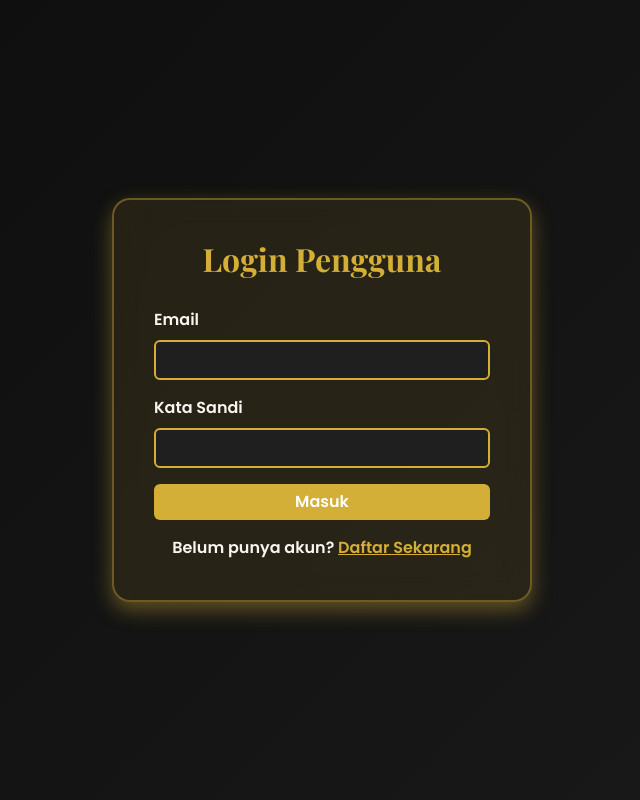
After one commit to Toattuloh18/SPK_RumahSakitTerbaik, a PHP site: page /login.php in a window 1280 px wide. The commit adds this page. Shown: the whole page, without its empty margins (318-958 px from the left). Run offline with PHP 8.4, Linux system fonts and the light colour scheme.

Commit message:
Upload awal proyek laravel SPK_RumahSakit

```diff
--- a/alternatif.php
+++ b/alternatif.php
@@ -1,4 +1,10 @@
 <?php
+// Di setiap halaman sistem
+session_start();
+if (!isset($_SESSION['user_id'])) {
+header("Location: login.php");
+exit();
+}
 include 'koneksi.php';
 
 // Handle tambah data
--- a/hasil.php
+++ b/hasil.php
@@ -1,4 +1,10 @@
 <?php
+// Di setiap halaman sistem
+session_start();
+if (!isset($_SESSION['user_id'])) {
+header("Location: login.php");
+exit();
+}
 include 'koneksi.php';
 
 // Ambil data alternatif dan kriteria
--- a/kriteria.php
+++ b/kriteria.php
@@ -1,4 +1,10 @@
 <?php
+// Di setiap halaman sistem
+session_start();
+if (!isset($_SESSION['user_id'])) {
+header("Location: login.php");
+exit();
+}
 include 'koneksi.php';
 
 // Tambah kriteria
--- /dev/null
+++ b/login.php
@@ -0,0 +1,142 @@
+<?php
+include 'koneksi.php';
+session_start();
+
+if ($_SERVER['REQUEST_METHOD'] === 'POST') {
+    $email = trim($_POST['email']);
+    $password = $_POST['password'];
+
+    $stmt = $conn->prepare("SELECT * FROM users WHERE email = ?");
+    $stmt->bind_param("s", $email);
+    $stmt->execute();
+    $res = $stmt->get_result();
+
+    if ($res->num_rows > 0) {
+        $user = $res->fetch_assoc();
+        if (password_verify($password, $user['password'])) {
+            $_SESSION['user_id'] = $user['id'];
+            $_SESSION['nama'] = $user['nama_lengkap'];
+            header("Location: index.php");
+            exit();
+        }
+    }
+
+    $_SESSION['error'] = "Email atau password salah.";
+}
+?>
+
+<!DOCTYPE html>
+<html lang="id">
+
+<head>
+    <meta charset="UTF-8">
+    <title>Login - SPK Rumah Sakit</title>
+    <meta name="viewport" content="width=device-width, initial-scale=1">
+    <link href="https://cdn.jsdelivr.net/npm/bootstrap@5.3.0/dist/css/bootstrap.min.css" rel="stylesheet">
+    <link href="https://cdn.jsdelivr.net/npm/bootstrap-icons@1.10.5/font/bootstrap-icons.css" rel="stylesheet">
+    <link href="https://fonts.googleapis.com/css2?family=Playfair+Display:wght@700&family=Poppins:wght@600&display=swap"
+        rel="stylesheet">
+    <style>
+    body {
+        background: linear-gradient(135deg, #0d0d0d, #1a1a1a);
+        color: #f8f5f0;
+        font-family: 'Poppins', sans-serif;
+        display: flex;
+        justify-content: center;
+        align-items: center;
+        height: 100vh;
+        padding: 2rem;
+    }
+
+    .login-box {
+        background: rgba(212, 175, 55, 0.1);
+        padding: 2.5rem;
+        border-radius: 18px;
+        backdrop-filter: blur(14px);
+        box-shadow: 0 8px 20px rgba(212, 175, 55, 0.4);
+        width: 100%;
+        max-width: 420px;
+        border: 2px solid rgba(212, 175, 55, 0.4);
+    }
+
+    .login-box h2 {
+        font-family: 'Playfair Display', serif;
+        color: #d4af37;
+        text-align: center;
+        margin-bottom: 1.8rem;
+        font-size: 2rem;
+    }
+
+    .form-label {
+        color: #f8f5f0;
+        font-weight: 600;
+    }
+
+    .form-control {
+        background-color: #1f1f1f;
+        border: 2px solid #d4af37;
+        color: #fff;
+    }
+
+    .form-control:focus {
+        background-color: #2a2a2a;
+        border-color: #fff;
+        color: #fff;
+    }
+
+    .btn-primary {
+        background-color: #d4af37;
+        border: none;
+        font-weight: 700;
+        width: 100%;
+    }
+
+    .btn-primary:hover {
+        background-color: #a89529;
+        box-shadow: 0 0 10px #a89529;
+    }
+
+    .alert {
+        margin-bottom: 1rem;
+    }
+
+    .text-center a {
+        color: #d4af37;
+        font-weight: 600;
+    }
+    </style>
+</head>
+
+<body>
+    <div class="login-box">
+        <h2>Login Pengguna</h2>
+
+        <?php if (isset($_SESSION['error'])): ?>
+        <div class="alert alert-danger"><?php echo $_SESSION['error'];
+                                            unset($_SESSION['error']); ?></div>
+        <?php endif; ?>
+
+        <?php if (isset($_SESSION['success'])): ?>
+        <div class="alert alert-success"><?php echo $_SESSION['success'];
+                                                unset($_SESSION['success']); ?></div>
+        <?php endif; ?>
+
+        <form method="POST">
+            <div class="mb-3">
+                <label for="email" class="form-label">Email</label>
+                <input type="email" name="email" id="email" class="form-control" required>
+            </div>
+            <div class="mb-3">
+                <label for="password" class="form-label">Kata Sandi</label>
+                <input type="password" name="password" id="password" class="form-control" required>
+            </div>
+            <button type="submit" class="btn btn-primary">Masuk</button>
+        </form>
+
+        <div class="text-center mt-3">
+            <span>Belum punya akun? <a href="register.php">Daftar Sekarang</a></span>
+        </div>
+    </div>
+</body>
+
+</html>
--- /dev/null
+++ b/logout.php
@@ -0,0 +1,5 @@
+<?php
+session_start();
+session_destroy();
+header("Location: login.php");
+exit();
--- a/nilai.php
+++ b/nilai.php
@@ -1,4 +1,10 @@
 <?php
+// Di setiap halaman sistem
+session_start();
+if (!isset($_SESSION['user_id'])) {
+header("Location: login.php");
+exit();
+}
 include 'koneksi.php';
 
 // Ambil data alternatif dan kriteria
--- a/proses.php
+++ b/proses.php
@@ -1,4 +1,10 @@
 <?php
+// Di setiap halaman sistem
+session_start();
+if (!isset($_SESSION['user_id'])) {
+header("Location: login.php");
+exit();
+}
 include 'koneksi.php';
 
 // Ambil data alternatif
```
Also changed, not shown: index.php (+14 -0 lines), register.php (added, +134 -0 lines). Lines whose indentation alone changed are shown as unchanged.
